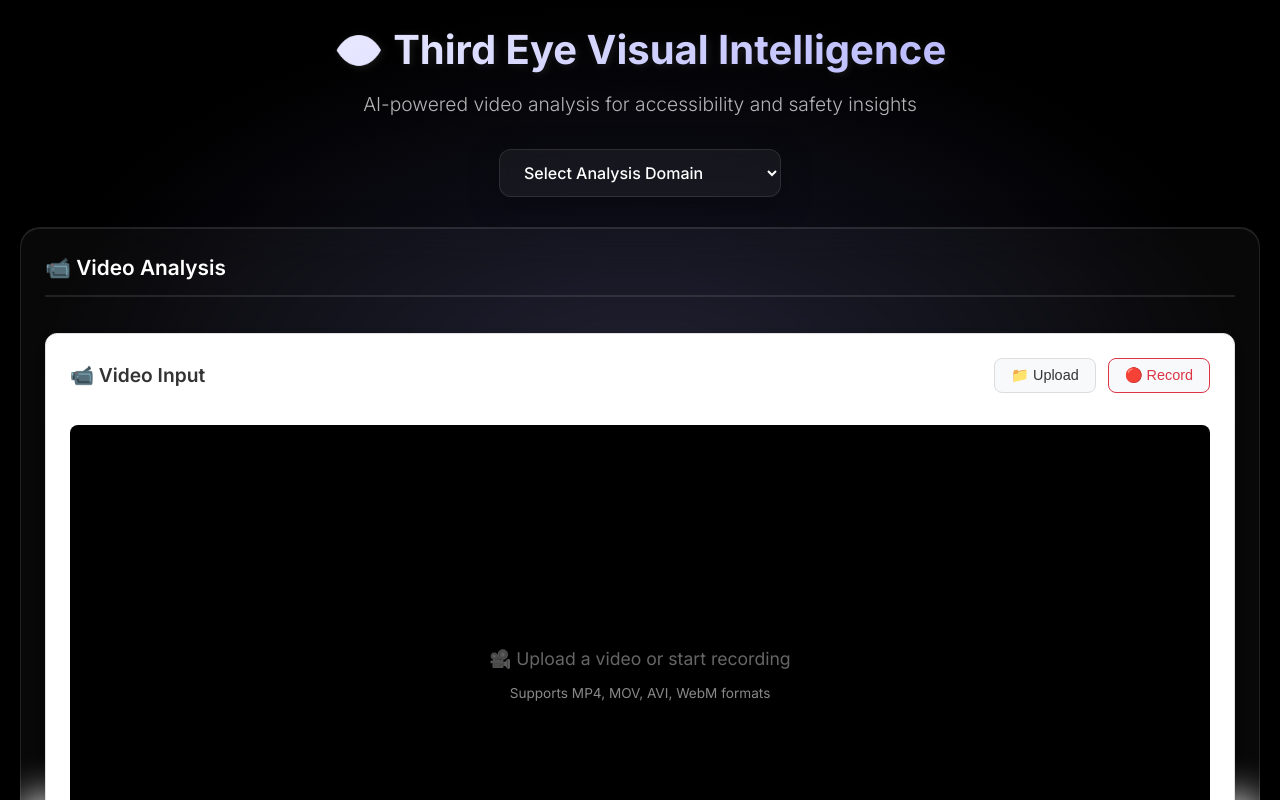
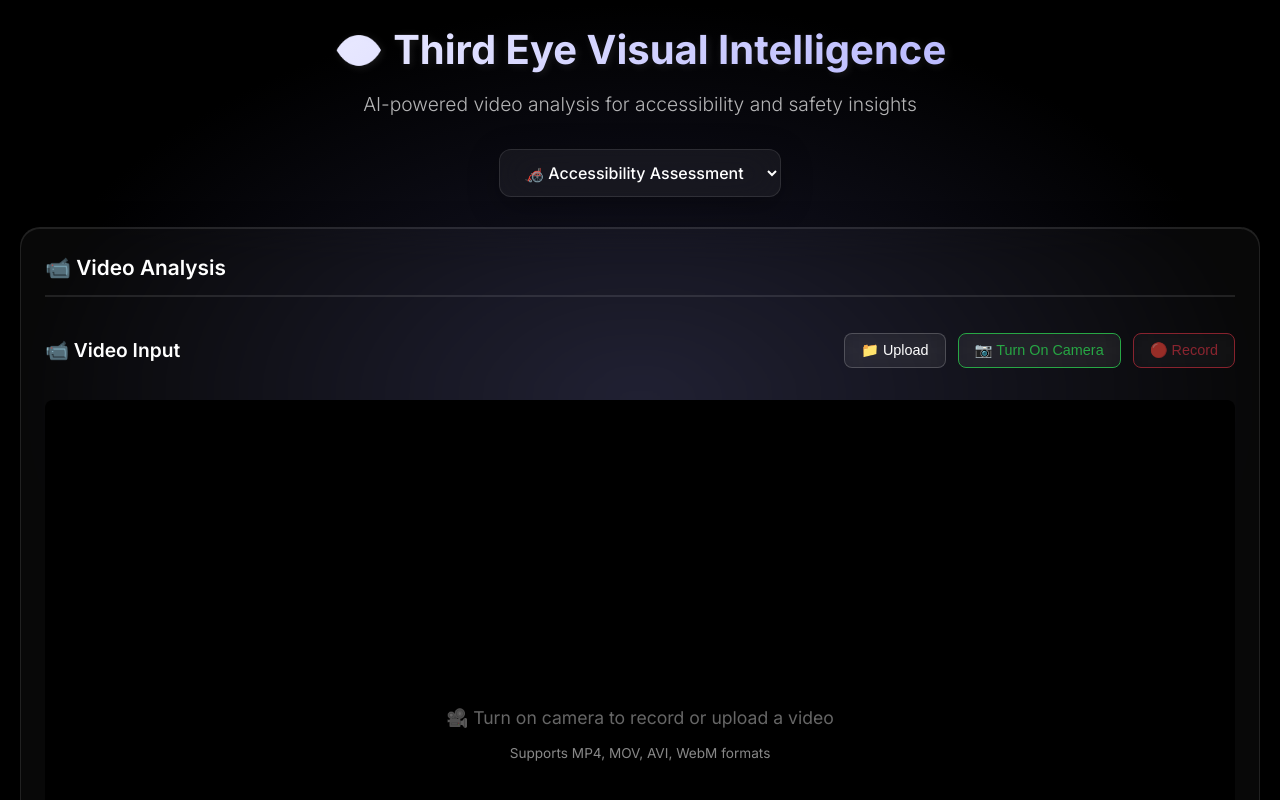
Before and after one commit to niqretnuh/Spatial_SLAM_LLM, a React (Vite) app in the folder frontend/: page / in a window 1280 px wide. Shown: the top 800 px of the page. Built offline with nearby package versions, Linux system fonts and the light colour scheme; no server answers.

Commit message:
frontned

```diff
--- a/frontend/src/App.css
+++ b/frontend/src/App.css
@@ -92,6 +92,18 @@ body {
 
 /* Accessibility layout: 2 columns (Video | Voice) - Chat is hidden */
 .main-grid.accessibility-layout {
+  grid-template-columns: 2fr 1fr;
+  grid-template-rows: 1fr;
+}
+
+/* Construction safety layout: 2 columns (Video | Chat) - Same proportions as accessibility */
+.main-grid.construction-safety-layout {
+  grid-template-columns: 2fr 1fr;
+  grid-template-rows: 1fr;
+}
+
+/* Fall prevention layout: 2 columns (Video | Chat) - Same proportions as accessibility */
+.main-grid.fall-prevention-layout {
   grid-template-columns: 2fr 1fr;
   grid-template-rows: 1fr;
 }
@@ -244,6 +256,18 @@ body {
     grid-template-rows: 2fr 1fr;
   }
 
+  /* Construction safety layout - stack chat below video on smaller screens */
+  .main-grid.construction-safety-layout {
+    grid-template-columns: 1fr;
+    grid-template-rows: 2fr 1fr;
+  }
+
+  /* Fall prevention layout - stack chat below video on smaller screens */
+  .main-grid.fall-prevention-layout {
+    grid-template-columns: 1fr;
+    grid-template-rows: 2fr 1fr;
+  }
+
   /* Non-accessibility layout with chat */
   .main-grid.non-accessibility-layout:has(.chat-section) {
     grid-template-columns: 2fr 1fr;
@@ -258,6 +282,8 @@ body {
 @media (max-width: 1200px) {
   .main-grid,
   .main-grid.accessibility-layout,
+  .main-grid.construction-safety-layout,
+  .main-grid.fall-prevention-layout,
   .main-grid.non-accessibility-layout {
     height: calc(100vh - 260px);
     gap: 15px;
@@ -271,6 +297,8 @@ body {
 @media (max-width: 768px) {
   .main-grid,
   .main-grid.accessibility-layout,
+  .main-grid.construction-safety-layout,
+  .main-grid.fall-prevention-layout,
   .main-grid.non-accessibility-layout {
     grid-template-columns: 1fr;
     grid-template-rows: auto auto auto;
--- a/frontend/src/App.tsx
+++ b/frontend/src/App.tsx
@@ -12,7 +12,7 @@ function App() {
   const [videoUrl, setVideoUrl] = useState<string | null>(null);
   const [cvData, setCvData] = useState<CVPipelineResult | null>(null);
   const [insights, setInsights] = useState<Record<string, LLMInsight[]> | null>(null);
-  const [selectedDomain, setSelectedDomain] = useState<string>('');
+  const [selectedDomain, setSelectedDomain] = useState<string>('accessibility');
   const [customDescription, setCustomDescription] = useState<string>('');
   const [isProcessingVideo, setIsProcessingVideo] = useState(false);
   const [processingStep, setProcessingStep] = useState<'upload' | 'cv' | 'insights' | 'complete'>('upload');
@@ -227,7 +227,7 @@ function App() {
       )}
 
       {/* Main Grid: Dynamic layout based on domain */}
-      <div className={`main-grid ${selectedDomain === 'accessibility' ? 'accessibility-layout' : 'non-accessibility-layout'}`}>
+      <div className={`main-grid ${selectedDomain === 'accessibility' ? 'accessibility-layout' : selectedDomain === 'construction_safety' ? 'construction-safety-layout' : selectedDomain === 'fall_prevention' ? 'fall-prevention-layout' : 'non-accessibility-layout'}`}>
         {/* Video Section */}
         <div className="video-section">
           <h2 className="section-title">📹 Video Analysis</h2>
--- a/frontend/src/components/VideoInput.css
+++ b/frontend/src/components/VideoInput.css
@@ -2,11 +2,11 @@
   display: flex;
   flex-direction: column;
   gap: 1rem;
-  background: #ffffff;
-  border: 1px solid #e0e0e0;
+  background: transparent;
+  border: none;
   border-radius: 12px;
-  padding: 1.5rem;
-  box-shadow: 0 2px 8px rgba(0, 0, 0, 0.1);
+  padding: 0;
+  box-shadow: none;
 }
 
 .video-input-header {
@@ -18,7 +18,7 @@
 
 .video-input-header h3 {
   margin: 0;
-  color: #333;
+  color: #ffffff;
   font-size: 1.2rem;
   font-weight: 600;
 }
@@ -30,18 +30,20 @@
 
 .action-btn {
   padding: 0.5rem 1rem;
-  border: 1px solid #ddd;
+  border: 1px solid rgba(255, 255, 255, 0.2);
   border-radius: 8px;
-  background: #f8f9fa;
-  color: #333;
+  background: rgba(255, 255, 255, 0.05);
+  color: #ffffff;
   cursor: pointer;
   font-size: 0.9rem;
   transition: all 0.2s;
+  backdrop-filter: blur(10px);
 }
 
 .action-btn:hover:not(:disabled) {
-  background: #e9ecef;
-  border-color: #adb5bd;
+  background: rgba(255, 255, 255, 0.1);
+  border-color: rgba(255, 255, 255, 0.3);
+  transform: translateY(-2px);
 }
 
 .action-btn:disabled {
@@ -71,6 +73,28 @@
   animation: pulse 1.5s infinite;
 }
 
+.clear-btn {
+  color: #17a2b8;
+  border-color: #17a2b8;
+}
+
+.clear-btn:hover:not(:disabled) {
+  background: #17a2b8;
+  color: white;
+  border-color: #17a2b8;
+}
+
+.live-video-btn {
+  color: #28a745;
+  border-color: #28a745;
+}
+
+.live-video-btn:hover:not(:disabled) {
+  background: #28a745;
+  color: white;
+  border-color: #28a745;
+}
+
 @keyframes pulse {
   0% { opacity: 1; }
   50% { opacity: 0.7; }
@@ -79,8 +103,9 @@
 
 .video-container {
   position: relative;
-  min-height: 300px;
-  background: #000;
+  width: 100%;
+  aspect-ratio: 16/9;
+  background: #000000;
   border-radius: 8px;
   overflow: hidden;
   display: flex;
@@ -90,10 +115,13 @@
 
 .live-video,
 .preview-video {
+  position: absolute;
+  top: 0;
+  left: 0;
   width: 100%;
-  height: auto;
-  max-height: 400px;
-  object-fit: cover;
+  height: 100%;
+  object-fit: contain;
+  display: block;
 }
 
 .live-video.hidden {
@@ -216,10 +244,12 @@
   justify-content: space-between;
   align-items: center;
   padding: 0.75rem;
-  background: #f8f9fa;
+  background: rgba(255, 255, 255, 0.05);
   border-radius: 8px;
   font-size: 0.9rem;
-  color: #666;
+  color: #ffffff;
+  backdrop-filter: blur(10px);
+  border: 1px solid rgba(255, 255, 255, 0.1);
 }
 
 .file-info {
@@ -230,7 +260,7 @@
 
 .process-btn {
   padding: 0.75rem 2rem;
-  background: linear-gradient(135deg, #007bff, #0056b3);
+  background: linear-gradient(135deg, #a0a0ff, #8080ff);
   color: white;
   border: none;
   border-radius: 8px;
@@ -239,6 +269,7 @@
   cursor: pointer;
   transition: all 0.3s;
   align-self: center;
+  backdrop-filter: blur(10px);
 }
 
 .process-btn:hover:not(:disabled) {
--- a/frontend/src/components/VideoInput.tsx
+++ b/frontend/src/components/VideoInput.tsx
@@ -17,6 +17,7 @@ export const VideoInput: React.FC<VideoInputProps> = ({
   const [selectedFile, setSelectedFile] = useState<File | null>(null);
   const [previewUrl, setPreviewUrl] = useState<string | null>(null);
   const [mediaStream, setMediaStream] = useState<MediaStream | null>(null);
+  const [showLiveVideo, setShowLiveVideo] = useState(false);
   const [isProcessing, setIsProcessing] = useState(false);
   const [processingProgress, setProcessingProgress] = useState(0);
   const [error, setError] = useState<string | null>(null);
@@ -30,6 +31,12 @@ export const VideoInput: React.FC<VideoInputProps> = ({
   const initializeCamera = useCallback(async () => {
     try {
       setError(null);
+
+      // Stop existing stream if any
+      if (mediaStream) {
+        mediaStream.getTracks().forEach(track => track.stop());
+      }
+
       const stream = await navigator.mediaDevices.getUserMedia({
         video: { width: 1280, height: 720, facingMode: 'user' },
         audio: true
@@ -45,18 +52,57 @@ export const VideoInput: React.FC<VideoInputProps> = ({
     }
   }, []);
 
+  // Toggle live video feed
+  const toggleLiveVideo = useCallback(async () => {
+    if (!showLiveVideo) {
+      // Turn on live video
+      setShowLiveVideo(true);
+      if (!mediaStream) {
+        await initializeCamera();
+      }
+    } else {
+      // Turn off live video
+      setShowLiveVideo(false);
+      if (mediaStream) {
+        mediaStream.getTracks().forEach(track => track.stop());
+        setMediaStream(null);
+      }
+      if (videoRef.current) {
+        videoRef.current.srcObject = null;
+      }
+    }
+  }, [showLiveVideo, mediaStream, initializeCamera]); // Remove mediaStream dependency to prevent infinite re-renders
+
   // Start recording
   const startRecording = useCallback(async () => {
-    if (!mediaStream) {
-      await initializeCamera();
-      return;
-    }
-
     try {
       setError(null);
+
+      // Ensure live video is turned on for recording
+      if (!showLiveVideo) {
+        setShowLiveVideo(true);
+      }
+
+      // Ensure we have an active media stream
+      let currentStream = mediaStream;
+
+      // Check if the current stream is active, if not reinitialize
+      if (!currentStream || !currentStream.active || currentStream.getTracks().every(track => track.readyState === 'ended')) {
+        await initializeCamera();
+        // Wait a bit for the stream to be set
+        await new Promise(resolve => setTimeout(resolve, 500));
+        currentStream = mediaStream;
+      }
+
+      // Double check we have a valid stream after initialization
+      if (!currentStream || !currentStream.active) {
+        setError('Camera not available. Please allow camera permissions and try again.');
+        return;
+      }
+
       chunksRef.current = [];
 
-      const mediaRecorder = new MediaRecorder(mediaStream, {
+      const mediaRecorder = new MediaRecorder(currentStream, {
         mimeType: 'video/webm;codecs=vp9'
       });
 
@@ -69,7 +115,12 @@ export const VideoInput: React.FC<VideoInputProps> = ({
       mediaRecorder.onstop = () => {
         const blob = new Blob(chunksRef.current, { type: 'video/webm' });
         setRecordedBlob(blob);
-        setPreviewUrl(URL.createObjectURL(blob));
+        // Clean up previous preview URL to prevent memory leaks
+        if (previewUrl) {
+          URL.revokeObjectURL(previewUrl);
+        }
+        const newPreviewUrl = URL.createObjectURL(blob);
+        setPreviewUrl(newPreviewUrl);
         onVideoSelect?.(blob);
       };
 
@@ -80,7 +131,7 @@ export const VideoInput: React.FC<VideoInputProps> = ({
       setError('Recording failed. Please try again.');
       console.error('Recording start error:', err);
     }
-  }, [mediaStream, initializeCamera, onVideoSelect]);
+  }, [mediaStream, initializeCamera, onVideoSelect, previewUrl]);
 
   // Stop recording
   const stopRecording = useCallback(() => {
@@ -98,11 +149,34 @@ export const VideoInput: React.FC<VideoInputProps> = ({
       setSelectedFile(file);
       setRecordedBlob(null);
 
+      // Clean up previous preview URL
+      if (previewUrl) {
+        URL.revokeObjectURL(previewUrl);
+      }
+
       const url = URL.createObjectURL(file);
       setPreviewUrl(url);
       onVideoSelect?.(file);
     }
-  }, [onVideoSelect]);
+  }, [onVideoSelect, previewUrl]);
+
+  // Clear preview and return to live camera
+  const clearPreview = useCallback(() => {
+    setError(null);
+    setSelectedFile(null);
+    setRecordedBlob(null);
+
+    if (previewUrl) {
+      URL.revokeObjectURL(previewUrl);
+      setPreviewUrl(null);
+    }
+
+    // Optionally turn on live video when clearing preview
+    if (!showLiveVideo) {
+      setShowLiveVideo(true);
+      initializeCamera();
+    }
+  }, [previewUrl, showLiveVideo, initializeCamera]);
 
   // Process video
   const processVideo = useCallback(async () => {
@@ -163,11 +237,6 @@ export const VideoInput: React.FC<VideoInputProps> = ({
     };
   }, [mediaStream, previewUrl]);
 
-  // Initialize camera on mount
-  useEffect(() => {
-    initializeCamera();
-  }, [initializeCamera]);
-
   return (
     <div className={`video-input ${className}`}>
       <div className="video-input-header">
@@ -183,13 +252,34 @@ export const VideoInput: React.FC<VideoInputProps> = ({
           </button>
 
           <button
+            className="action-btn live-video-btn"
+            onClick={toggleLiveVideo}
+            disabled={isProcessing}
+            aria-label={showLiveVideo ? 'Turn off live video' : 'Turn on live video'}
+          >
+            {showLiveVideo ? '📹 Turn Off Camera' : '📷 Turn On Camera'}
+          </button>
+
+          <button
             className={`action-btn record-btn ${isRecording ? 'recording' : ''}`}
             onClick={isRecording ? stopRecording : startRecording}
-            disabled={isProcessing}
+            disabled={isProcessing || !showLiveVideo}
             aria-label={isRecording ? 'Stop recording' : 'Start recording'}
           >
             {isRecording ? '⏹️ Stop' : '🔴 Record'}
           </button>
+
+          {/* Clear preview button */}
+          {previewUrl && !isRecording && (
+            <button
+              className="action-btn clear-btn"
+              onClick={clearPreview}
+              disabled={isProcessing}
+              aria-label="Clear preview and return to live camera"
+            >
+              🔄 New Recording
+            </button>
+          )}
         </div>
       </div>
 
@@ -209,7 +299,7 @@ export const VideoInput: React.FC<VideoInputProps> = ({
           autoPlay
           muted
           playsInline
-          className={`live-video ${!mediaStream ? 'hidden' : ''}`}
+          className={`live-video ${!showLiveVideo || previewUrl ? 'hidden' : ''}`}
           aria-label="Live camera feed"
         />
 
@@ -255,9 +345,9 @@ export const VideoInput: React.FC<VideoInputProps> = ({
         )}
 
         {/* Empty state */}
-        {!mediaStream && !previewUrl && !error && (
+        {!showLiveVideo && !previewUrl && !error && (
           <div className="empty-state">
-            <p>🎥 Upload a video or start recording</p>
+            <p>🎥 Turn on camera to record or upload a video</p>
             <small>Supports MP4, MOV, AVI, WebM formats</small>
           </div>
         )}
--- a/frontend/src/components/VideoPlayer.css
+++ b/frontend/src/components/VideoPlayer.css
@@ -2,11 +2,11 @@
   display: flex;
   flex-direction: column;
   gap: 1rem;
-  background: #ffffff;
-  border: 1px solid #e0e0e0;
+  background: transparent;
+  border: none;
   border-radius: 12px;
-  padding: 1.5rem;
-  box-shadow: 0 2px 8px rgba(0, 0, 0, 0.1);
+  padding: 0;
+  box-shadow: none;
 }
 
 .video-player-header {
@@ -18,7 +18,7 @@
 
 .video-player-header h3 {
   margin: 0;
-  color: #333;
+  color: #ffffff;
   font-size: 1.2rem;
   font-weight: 600;
 }
@@ -30,26 +30,29 @@
 
 .control-btn {
   padding: 0.5rem 1rem;
-  background: #f8f9fa;
-  border: 1px solid #ddd;
+  background: rgba(255, 255, 255, 0.05);
+  border: 1px solid rgba(255, 255, 255, 0.2);
   border-radius: 6px;
   cursor: pointer;
   font-size: 0.85rem;
   transition: all 0.2s;
+  color: #ffffff;
+  backdrop-filter: blur(10px);
 }
 
 .control-btn:hover:not(:disabled) {
-  background: #e9ecef;
-  border-color: #adb5bd;
+  background: rgba(255, 255, 255, 0.1);
+  border-color: rgba(255, 255, 255, 0.3);
+  transform: translateY(-2px);
 }
 
 .video-container {
   position: relative;
-  background: #000;
+  background: #000000;
   border-radius: 8px;
   overflow: hidden;
+  width: 100%;
   aspect-ratio: 16/9;
-  max-height: 500px;
 }
 
 .main-video {
@@ -75,16 +78,17 @@
   align-items: center;
   gap: 1rem;
   padding: 0.75rem;
-  background: #f8f9fa;
+  background: rgba(255, 255, 255, 0.05);
   border-radius: 8px;
-  border: 1px solid #e9ecef;
+  border: 1px solid rgba(255, 255, 255, 0.1);
+  backdrop-filter: blur(10px);
 }
 
 .play-pause-btn {
   width: 40px;
   height: 40px;
   border: none;
-  background: #007bff;
+  background: #a0a0ff;
   color: white;
   border-radius: 50%;
   cursor: pointer;
@@ -96,21 +100,21 @@
 }
 
 .play-pause-btn:hover:not(:disabled) {
-  background: #0056b3;
+  background: #8080ff;
   transform: scale(1.1);
 }
 
 .time-display {
   font-family: 'Courier New', monospace;
   font-size: 0.9rem;
-  color: #666;
+  color: #ffffff;
   white-space: nowrap;
 }
 
 .timeline {
   flex: 1;
   height: 6px;
-  background: #e9ecef;
+  background: rgba(255, 255, 255, 0.2);
   border-radius: 3px;
   outline: none;
   cursor: pointer;
@@ -124,7 +128,7 @@
   width: 16px;
   height: 16px;
   border-radius: 50%;
-  background: #007bff;
+  background: #a0a0ff;
   cursor: pointer;
   border: 2px solid white;
   box-shadow: 0 2px 4px rgba(0, 0, 0, 0.2);
@@ -134,7 +138,7 @@
   width: 16px;
   height: 16px;
   border-radius: 50%;
-  background: #007bff;
+  background: #a0a0ff;
   cursor: pointer;
   border: 2px solid white;
   box-shadow: 0 2px 4px rgba(0, 0, 0, 0.2);
@@ -142,7 +146,7 @@
 
 .frame-info {
   font-size: 0.85rem;
-  color: #666;
+  color: #ffffff;
   white-space: nowrap;
 }
 
@@ -151,9 +155,10 @@
   grid-template-columns: repeat(auto-fit, minmax(120px, 1fr));
   gap: 1rem;
   padding: 1rem;
-  background: #f8f9fa;
+  background: rgba(255, 255, 255, 0.05);
   border-radius: 8px;
-  border: 1px solid #e9ecef;
+  border: 1px solid rgba(255, 255, 255, 0.1);
+  backdrop-filter: blur(10px);
 }
 
 .stat-item {
@@ -165,7 +170,7 @@
 
 .stat-label {
   font-size: 0.8rem;
-  color: #666;
+  color: rgba(255, 255, 255, 0.7);
   text-transform: uppercase;
   letter-spacing: 0.5px;
 }
@@ -173,7 +178,7 @@
 .stat-value {
   font-size: 1.1rem;
   font-weight: 600;
-  color: #333;
+  color: #ffffff;
 }
 
 /* Object detection overlay styles */
--- a/frontend/src/index.css
+++ b/frontend/src/index.css
@@ -3,9 +3,9 @@
   line-height: 1.5;
   font-weight: 400;
 
-  color-scheme: light dark;
-  color: rgba(0, 0, 0, 0.87);
-  background-color: #f0f2f5;
+  color-scheme: dark;
+  color: #ffffff;
+  background-color: #000000;
 
   font-synthesis: none;
   text-rendering: optimizeLegibility;
@@ -15,20 +15,21 @@
 
 body {
   margin: 0;
+  padding: 0;
   display: flex;
   place-items: center;
   min-width: 320px;
   min-height: 100vh;
+  background: #000000;
+  color: #ffffff;
 }
 
 #root {
   width: 100%;
   min-height: 100vh;
+  background: #000000;
 }
 
-@media (prefers-color-scheme: light) {
-  :root {
-    color: #213547;
-    background-color: #ffffff;
-  }
+html {
+  background: #000000;
 }
```
